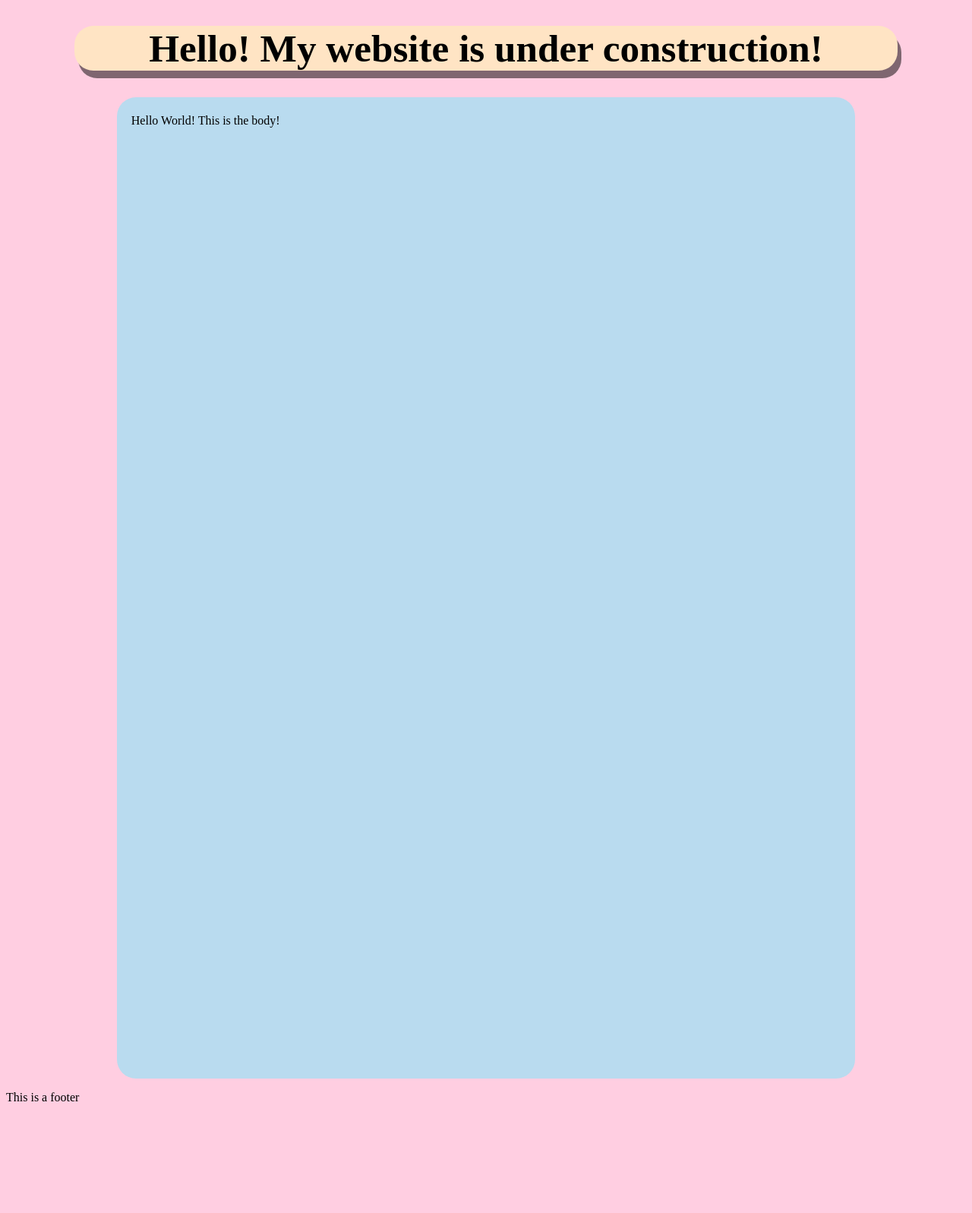
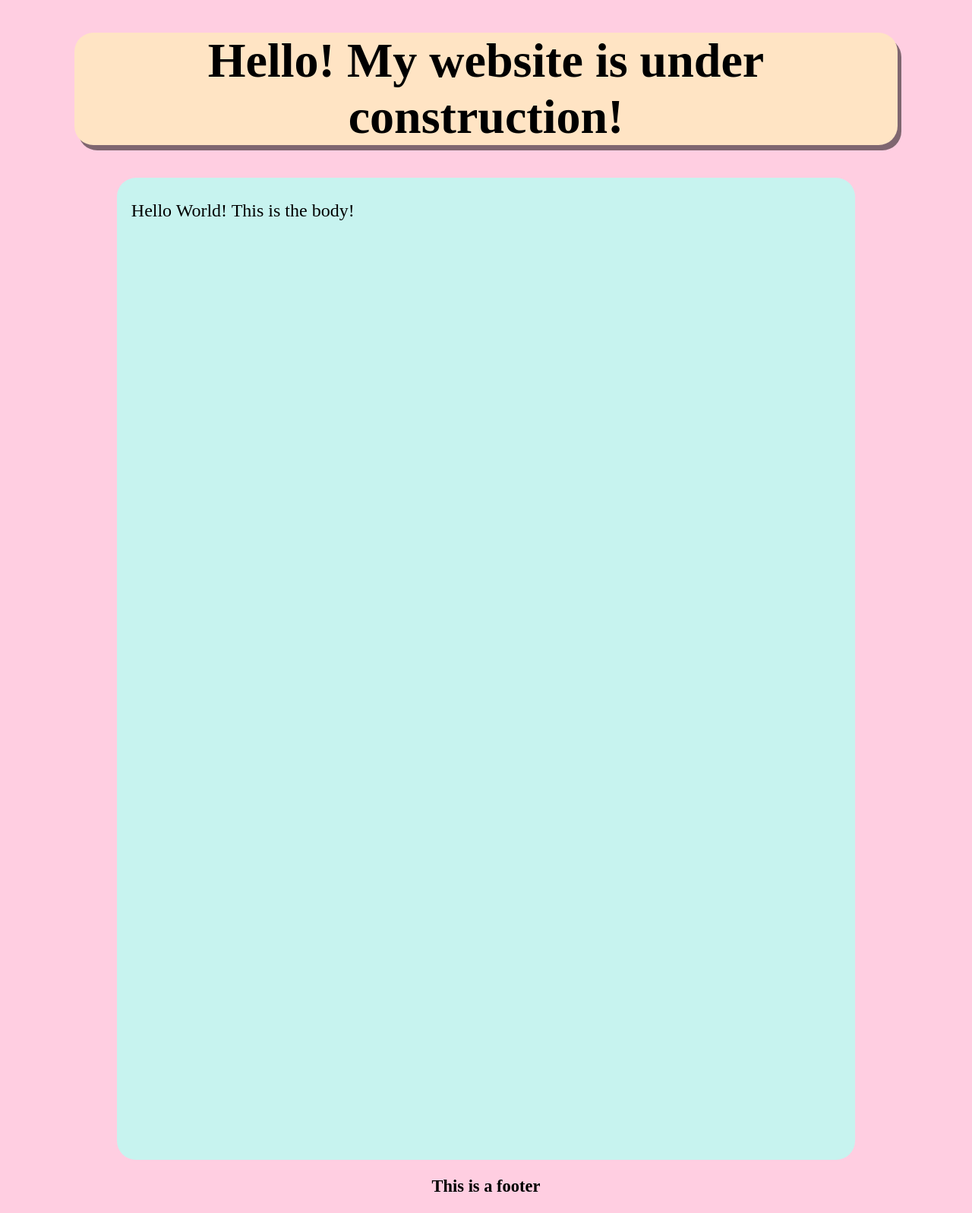
Before and after one commit to AnnaliseI/annalises-cool-website, a plain HTML site: page public/index.html in a window 1280 px wide. Shown: the whole page at 76% size. Before the commit the page ends 1470 px from the top, so only its background shows below. Drawn offline with Linux system fonts and the light colour scheme; a web font is replaced by a local one.

Commit message:
text formatting

```diff
--- a/public/index.html
+++ b/public/index.html
@@ -25,7 +25,7 @@
 </body>
 
 <footer>
-    <p>This is a footer</p>
+    <h3>This is a footer</h3>
 </footer>
 
 </html>
--- a/public/style.css
+++ b/public/style.css
@@ -5,12 +5,12 @@ html {
 }
 .warning {
     text-align: center;
-    font-size: 2vw;
+    font-size: 2em;
     background-color: bisque;
     margin-left: 7vw;
     margin-right: 7vw;
     border-radius: 25px;
-    box-shadow: 5px 10px rgba(0, 0, 0, 50%);
+    box-shadow: 5px 7px rgba(0, 0, 0, 50%);
 }
 
 .mainContent {
@@ -21,7 +21,7 @@ html {
 
 #mainBox {
     margin: auto;
-    background-color: #b9dbef;
+    background-color: #c7f3ef;
     border-radius: 25px;
     width: 75vw;
     height: 100vw;
@@ -31,8 +31,13 @@ html {
 #mainBox p {
     margin-left: 1vw;
     margin-right: 1vw;
+    font-size: 1.5em;
+}
 
-}
+    footer{
+        font-size: 1.2em;
+        text-align: center;
+    }
 
 /*fonts*/
 @font-face {
```
